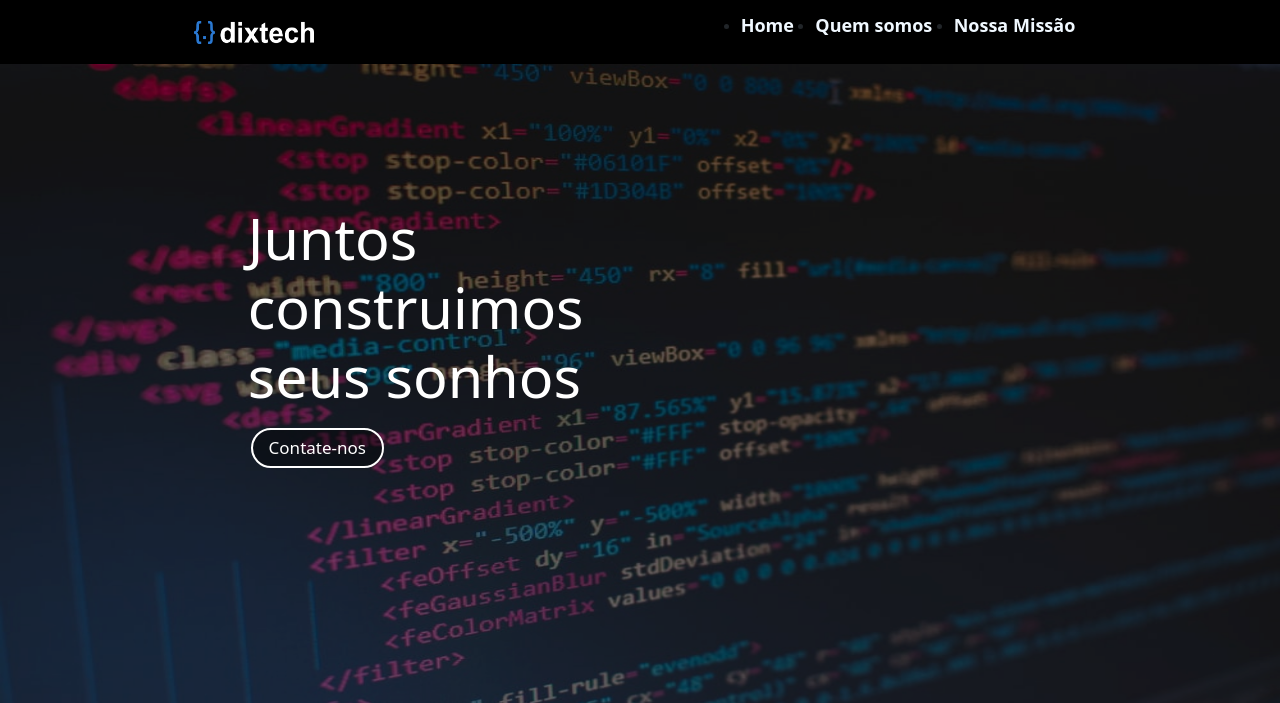
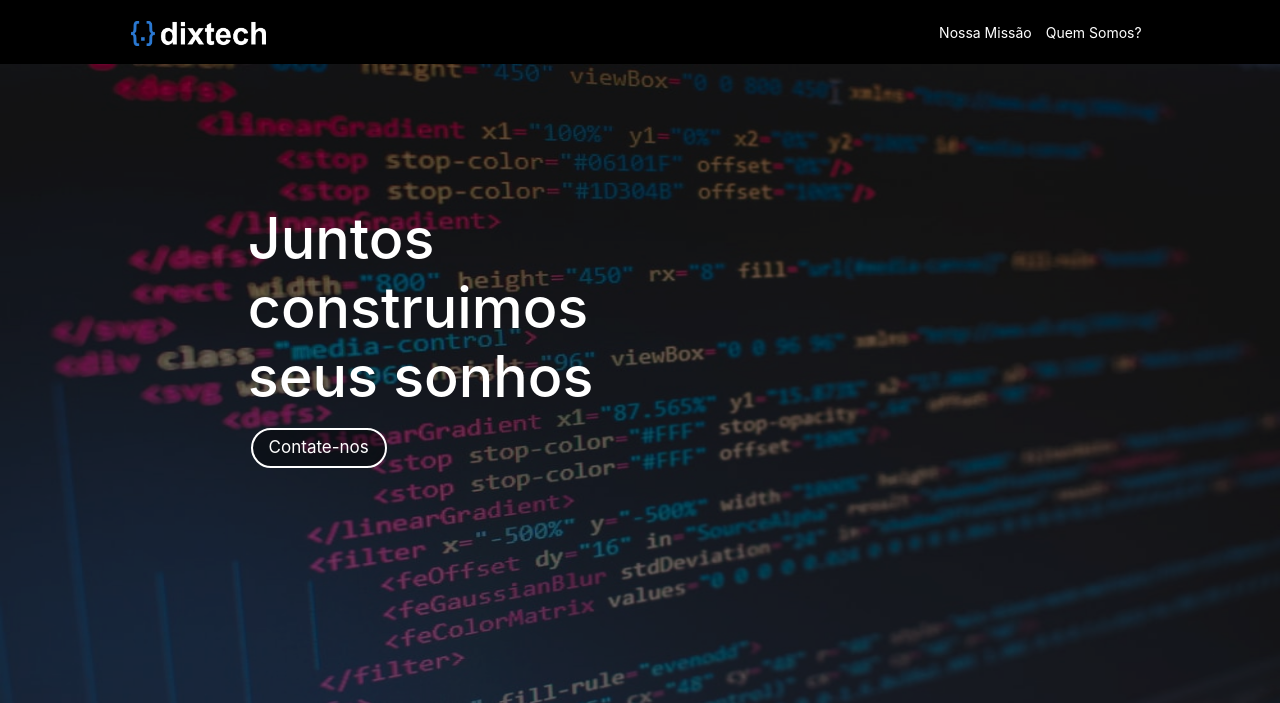
Before and after one commit to LeviRibeiroFilho/DixTech, a PHP site: page / in a window 1280 px wide. Shown: the top 703 px of the page. Run offline with PHP 8.4, Linux system fonts and the light colour scheme; data that the repository does not hold is empty; some libraries are stand-ins or nearby versions.

Commit message:
Reformulação da Navbar

```diff
--- a/dbDixPhp.sql
+++ b/dbDixPhp.sql
@@ -1,4 +1,4 @@
-create database dbDixPhp;
+ create database dbDixPhp;
 
 use dbDixPhp;
 
--- a/index.php
+++ b/index.php
@@ -8,37 +8,25 @@
     <title>🏠 - tcm</title>
 
     <!-- Bootstrap Links -->
-    <link href="https://cdn.jsdelivr.net/npm/bootstrap@5.1.3/dist/css/bootstrap.min.css" rel="stylesheet" integrity="sha384-1BmE4kWBq78iYhFldvKuhfTAU6auU8tT94WrHftjDbrCEXSU1oBoqyl2QvZ6jIW3" crossorigin="anonymous">
-    <script src="https://cdn.jsdelivr.net/npm/bootstrap@5.1.3/dist/js/bootstrap.bundle.min.js" integrity="sha384-ka7Sk0Gln4gmtz2MlQnikT1wXgYsOg+OMhuP+IlRH9sENBO0LRn5q+8nbTov4+1p" crossorigin="anonymous"></script>
+    <link rel="stylesheet" href="https://maxcdn.bootstrapcdn.com/bootstrap/4.0.0/css/bootstrap.min.css" integrity="sha384-Gn5384xqQ1aoWXA+058RXPxPg6fy4IWvTNh0E263XmFcJlSAwiGgFAW/dAiS6JXm" crossorigin="anonymous">
+    <script src="https://code.jquery.com/jquery-3.2.1.slim.min.js" integrity="sha384-KJ3o2DKtIkvYIK3UENzmM7KCkRr/rE9/Qpg6aAZGJwFDMVNA/GpGFF93hXpG5KkN" crossorigin="anonymous"></script>
+<script src="https://cdnjs.cloudflare.com/ajax/libs/popper.js/1.12.9/umd/popper.min.js" integrity="sha384-ApNbgh9B+Y1QKtv3Rn7W3mgPxhU9K/ScQsAP7hUibX39j7fakFPskvXusvfa0b4Q" crossorigin="anonymous"></script>
+<script src="https://maxcdn.bootstrapcdn.com/bootstrap/4.0.0/js/bootstrap.min.js" integrity="sha384-JZR6Spejh4U02d8jOt6vLEHfe/JQGiRRSQQxSfFWpi1MquVdAyjUar5+76PVCmYl" crossorigin="anonymous"></script>
 
 </head>
 <body>
 
     <?php
         include "conexao.php";
+        include "nav.php";
 
         $consulta = $cn->query('select news_email, news_email_id from news_letter');
         $exibe = $consulta->fetch(PDO::FETCH_ASSOC)
+
+
     ?>
 
- <nav>
-     <div class="logo">
-         <a href="index.html">
-         <img src="src/dixtech.png" alt="dixtech_logo" width="120px">
-         </a>
-     </div>
-     <ul class="nav_links">
-         <li>
-             <a href="#">Home</a>
-         </li>
-         <li>
-             <a href="#">Quem somos</a>
-         </li>
-         <li>
-             <a href="#">Nossa Missão</a>
-         </li>
-     </ul>
- </nav>
+
 
 <div class="landing_section">
 
--- /dev/null
+++ b/nav.php
@@ -0,0 +1,28 @@
+<nav class="navbar navbar-expand-lg navbar-dark bg-black">
+  <div class="container-fluid">
+        <a class="navbar-brand" href="#">
+          <img style="margin-left: 8vw" src="src/dixtech.png" alt="" height="25" class="d-inline-block align-text-top">
+        </a>
+
+    <button class="navbar-toggler" type="button" data-toggle="collapse" data-target="#navbarTogglerDemo01" aria-controls="navbarTogglerDemo01" aria-expanded="false" aria-label="Toggle navigation">
+        <span class="navbar-toggler-icon"></span>
+    </button>
+    <div style="margin-right: 8vw" class="collapse navbar-collapse" id="navbarTogglerDemo01">
+        <ul class="navbar-nav mr-auto mt-2 mt-lg-0">
+        </ul>
+        <div class=" my-2 my-lg-0">
+
+          <ul class="navbar-nav mr-auto">
+          <li class="nav-item active">
+            <a class="nav-link" href="#">Nossa Missão<span class="sr-only">(current)</span></a>
+          </li>
+          <li class="nav-item active">
+            <a class="nav-link" href="#">Quem Somos?<span class="sr-only">(current)</span></a>
+          </li>
+          </ul>
+        </div>
+
+    </div>
+
+  </div>
+</nav>
```
Also changed, not shown: styles/general.css (line endings or trailing spaces).
